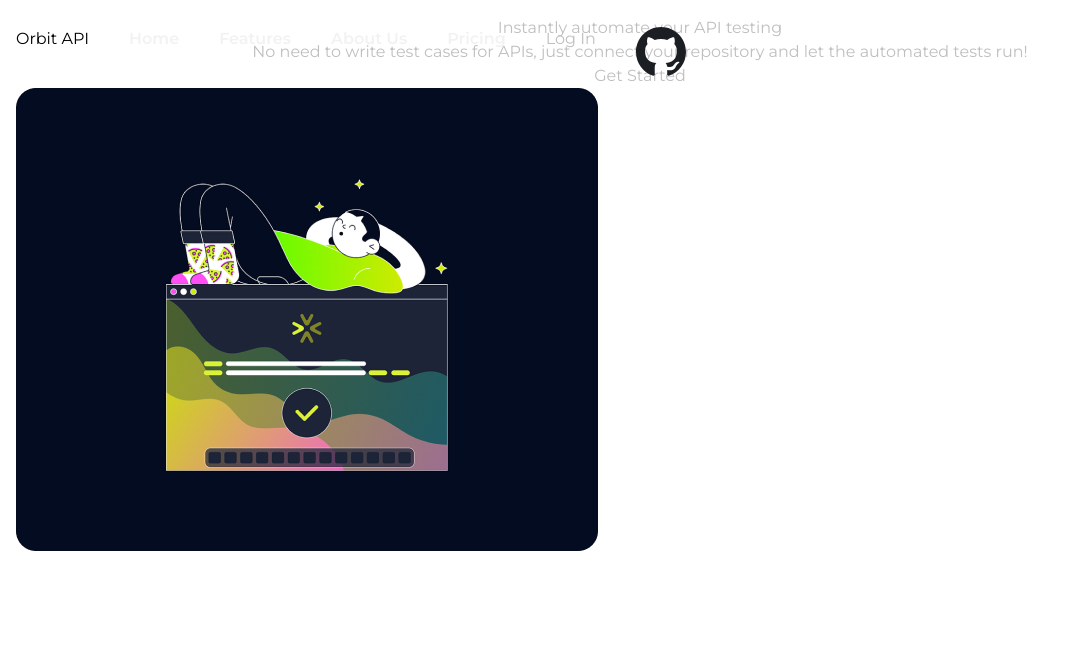
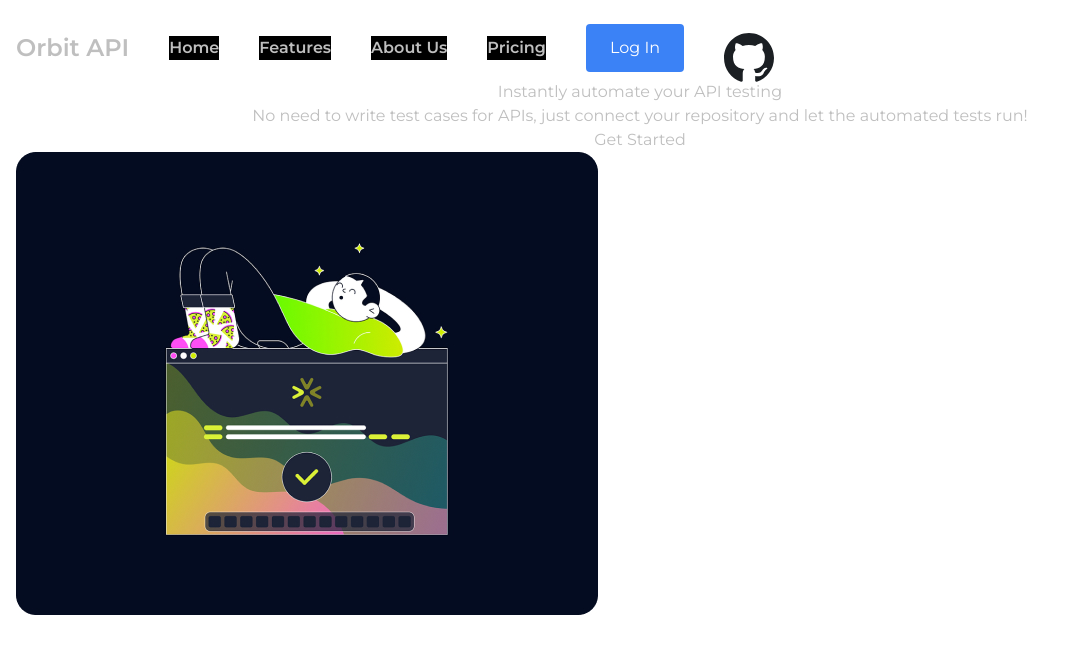
Before and after one commit to Sourish2003/react_app, a React (Create React App) app: page / in a window 1280 px wide. Shown: the top 654 px of the page, without its empty margins (0-1074 px from the left). Built offline with nearby package versions, Linux system fonts and the light colour scheme.

Commit message:
Improved ui

```diff
--- a/src/Home.js
+++ b/src/Home.js
@@ -5,8 +5,9 @@ import './App'
 function Home() {
   return (
     <div className="home-container">
+
       <div className="description-container">
-        <h2>Instantly automate your API testing</h2>
+        <h2 className=" ">Instantly automate your API testing</h2>
         <p>
           No need to write test cases for APIs, just connect your repository and let the automated tests run!
         </p>
@@ -14,10 +15,16 @@ function Home() {
         <button>Get Started</button>
 
       </div>
+
+
       <div className="image-container">
-        <img src={require('./assets/images/image.jpg')} alt="HeroImage"/> {/* Replace "..." with your image source */}
+        <img src={require('./assets/images/image.jpg')} alt="HeroImage" />
       </div>
+
+
+
     </div>
+
   );
 }
 export default Home;
--- a/src/NavBar/Navbar.css
+++ b/src/NavBar/Navbar.css
@@ -1,4 +1,4 @@
-.header {
+/* .header {
   position: fixed;
   width: 100%;
   top: 0;
@@ -139,4 +139,4 @@ nav__item {
     flex-direction: row;
     column-gap: 2.5rem;
   }
-}
+} */
--- a/src/NavBar/Navbar.js
+++ b/src/NavBar/Navbar.js
@@ -1,14 +1,30 @@
-import React, { useState } from "react";
+import React, { useState, useEffect } from "react";
 import { NavLink } from "react-router-dom";
 import { IoClose, IoMenu } from "react-icons/io5";
-import "./Navbar.css";
 import GithubIcon from '../assets/github.jsx'
 import { useAuth0 } from "@auth0/auth0-react";
 
 const Navbar = () => {
 
+  useEffect(() => {
+    const updateNavbarHeight = () => {
+      const navbar = document.querySelector('nav');
+      if (navbar) {
+        const navbarHeight = navbar.offsetHeight;
+        document.documentElement.style.setProperty('--navbar-height', `${navbarHeight}px`);
+      }
+    };
+
+    updateNavbarHeight(); // Run on mount
+
+    window.addEventListener('resize', updateNavbarHeight);
+
+    return () => {
+      window.removeEventListener('resize', updateNavbarHeight); // Clean up on unmount
+    };
+  }, []);
+
   const [showMenu, setShowMenu] = useState(false);
-
   const { loginWithRedirect, logout, user, isAuthenticated, isLoading } = useAuth0();
 
   if (isLoading) {
@@ -25,63 +41,74 @@ const Navbar = () => {
     }
   };
 
+  return (
+    <header className="fixed w-full top-0 left-0 bg-transparent z-50">
+      <nav className="flex items-center justify-between relative h-16 m-4">
+        <div className={`fixed top-0 ${showMenu ? 'right-0' : '-right-full'}
+          bg-black/20 backdrop-blur-lg w-4/5 h-full p-12 pt-24 transition-all duration-400
+          lg:static lg:h-auto lg:w-auto lg:bg-transparent lg:p-0 lg:backdrop-blur-none`}>
 
-  return (
-    <header className="header">
-      <nav className="nav container">
-        <div
-          className={`nav__menu ${showMenu ? "show-menu" : ""}`}
-          id="nav-menu">
-
-          <ul className="nav__list">
+          <ul className="flex flex-col gap-10 lg:flex-row lg:items-center">
             <li>
-              <NavLink to="/">  {/* Link to the home page on click */}
-                <h1 className="App-title">Orbit API</h1>  {/* Website name */}
+              <NavLink to="/">
+                <h1 className="text-2xl font-semibold">Orbit API</h1>
               </NavLink>
             </li>
-            <li className="nav__item">
-              <NavLink to="/" className="nav__link" onClick={closeMenuOnMobile}>
+
+            <li className="bg-black bg-opacity-100">
+              <NavLink to="/"
+                className="font-semibold hover:text-blue-500 transition-colors duration-400"
+                onClick={closeMenuOnMobile}>
                 Home
               </NavLink>
             </li>
-            <li className="nav__item">
-              <NavLink to="/features" className="nav__link" onClick={closeMenuOnMobile}>
+
+            <li className="bg-black bg-opacity-100">
+              <NavLink to="/features"
+                className="font-semibold hover:text-blue-500 transition-colors duration-400"
+                onClick={closeMenuOnMobile}>
                 Features
               </NavLink>
             </li>
-            <li className="nav__item">
-              <NavLink
-                to="/about" className="nav__link" onClick={closeMenuOnMobile}>
+
+            <li className="bg-black bg-opacity-100">
+              <NavLink to="/about"
+                className="font-semibold hover:text-blue-500 transition-colors duration-400"
+                onClick={closeMenuOnMobile}>
                 About Us
               </NavLink>
             </li>
-            <li className="nav__item">
-              <NavLink
-                to="/pricing" className="nav__link" onClick={closeMenuOnMobile}>
+
+            <li className="bg-black bg-opacity-100">
+              <NavLink to="/pricing"
+                className="font-semibold hover:text-blue-500 transition-colors duration-400"
+                onClick={closeMenuOnMobile}>
                 Pricing
               </NavLink>
             </li>
 
-
-
-            <li>
+            <li className="flex flex-col lg:flex-row items-center gap-4">
               {isAuthenticated ? (
                 <>
-                  <li>
-                    <button onClick={() => logout({ logoutParams: { returnTo: window.location.origin } })}>
-                      Log Out
-                    </button>
-                  </li>
-                  <div>
-                    <img src={user.picture} alt={user.name} />
-                    <h2>{user.name}</h2>
-                    <p>{user.email}</p>
+                  <button
+                    onClick={() => logout({ logoutParams: { returnTo: window.location.origin } })}
+                    className="bg-blue-500 text-white px-6 py-3 rounded hover:bg-blue-600 transition-colors duration-300">
+                    Log Out
+                  </button>
+                  <div className="flex items-center gap-4">
+                    <img src={user.picture} alt={user.name} className="w-8 h-8 rounded-full" />
+                    <div>
+                      <h2 className="font-semibold">{user.name}</h2>
+                      <p className="text-sm">{user.email}</p>
+                    </div>
                   </div>
                 </>
               ) : (
-                <li>
-                  <button onClick={() => loginWithRedirect()}>Log In</button>
-                </li>
+                <button
+                  onClick={() => loginWithRedirect()}
+                  className="bg-blue-500 text-white px-6 py-3 rounded hover:bg-blue-600 transition-colors duration-300">
+                  Log In
+                </button>
               )}
             </li>
 
@@ -90,22 +117,26 @@ const Navbar = () => {
                 href="https://github.com/Sourish2003/react_app"
                 target="_blank"
                 rel="noopener noreferrer"
-                className="github-link">
-                <div className="github-icon-container">
+                className="inline-block hover:opacity-80 transition-opacity duration-300">
+                <div className="w-6 h-6">
                   <GithubIcon />
                 </div>
               </a>
             </li>
+          </ul>
 
-          </ul>
-          <div className="nav__close" id="nav-close" onClick={toggleMenu}>
+          <button
+            className="absolute top-4 right-6 text-2xl cursor-pointer lg:hidden"
+            onClick={toggleMenu}>
             <IoClose />
-          </div>
+          </button>
         </div>
 
-        <div className="nav__toggle" id="nav-toggle" onClick={toggleMenu}>
+        <button
+          className="text-2xl cursor-pointer lg:hidden"
+          onClick={toggleMenu}>
           <IoMenu />
-        </div>
+        </button>
       </nav>
     </header>
   );
--- a/src/index.css
+++ b/src/index.css
@@ -12,6 +12,7 @@
 }
 
 :root {
+  --navbar-height: 64px;
   --header-height: 3.5rem;
   --first-color: hsl(28, 88%, 62%);
   --title-color: hsl(0, 0%, 95%);
@@ -26,6 +27,7 @@
 }
 
 body {
+  padding-top: var(--navbar-height, 64px);
   color: var(--text-color);
   font-family: var(--body-font);
 }
```
Also changed, not shown: src/signup_login/User.tsx (added, +19 -0 lines), src/signup_login/signup.tsx (added).
